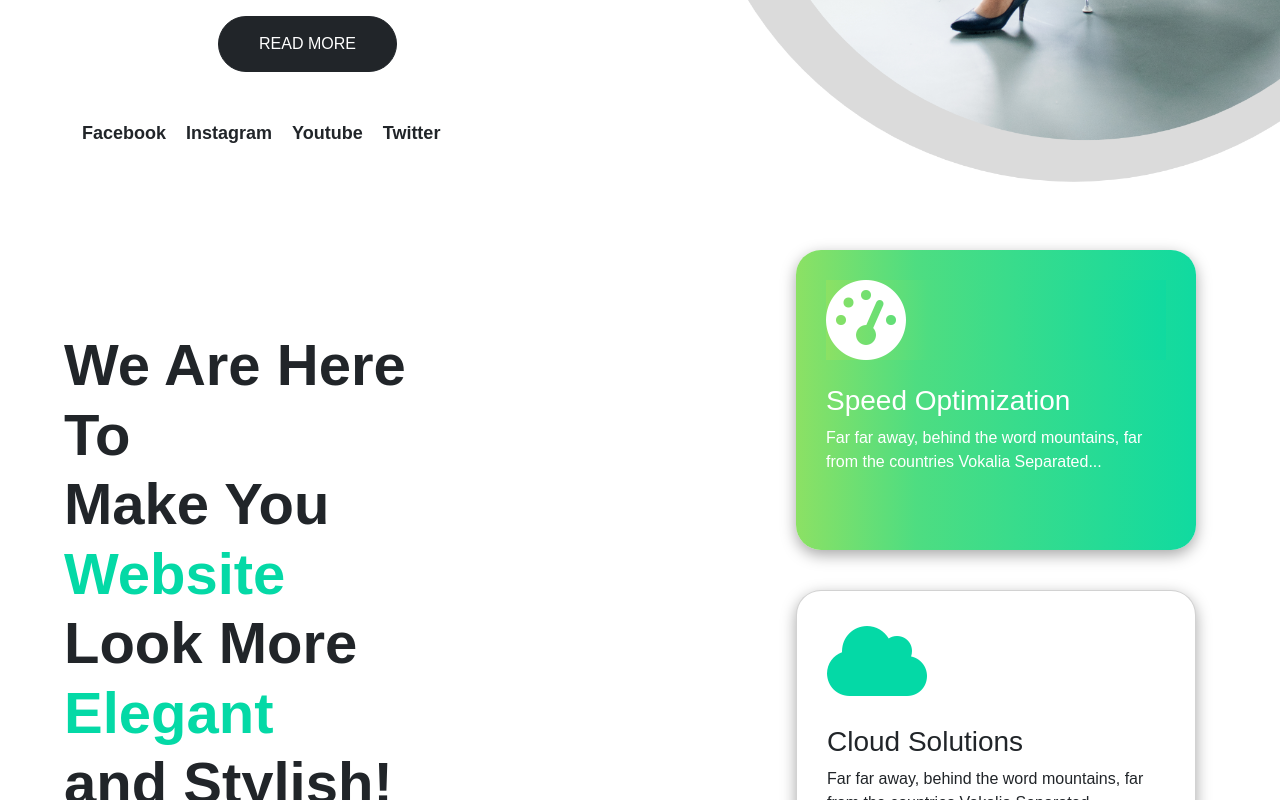
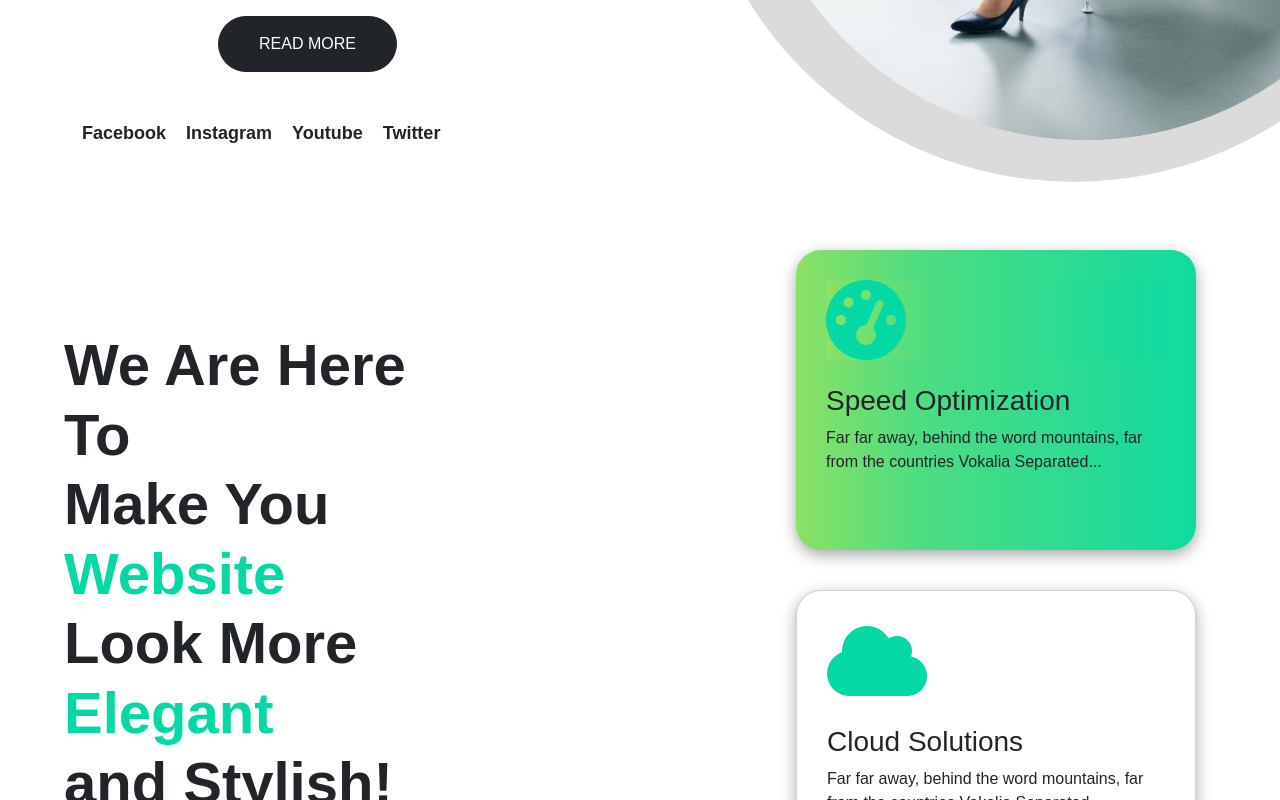
Before and after one commit to marcoregina92/proj-html-vuejs, a Vue app: page / in a window 1280 px wide. In both pictures the pointer is over the element 996 px from the left and 1148 px from the top of the page. Shown: the part 748-1548 px from the top of the page. Built offline with nearby package versions, Linux system fonts and the light colour scheme; a web font is replaced by a local one.

Commit message:
bug card

```diff
--- a/src/components/AppMain.vue
+++ b/src/components/AppMain.vue
@@ -52,8 +52,6 @@ img {
 
 .title {
     margin-top: 100px;
-    /* display: flex;
-    align-items: center; */
 }
 
 .title h1 {
--- a/src/components/MainComponent1.vue
+++ b/src/components/MainComponent1.vue
@@ -64,12 +64,16 @@ export default {
     background: linear-gradient(90deg, rgba(140, 225, 100, 1) 0%, rgba(78, 221, 129, 1) 30%, rgba(16, 218, 160, 1) 100%);
     border: 0;
     color: white;
+    transform: translateY(-20px);
+    box-shadow: 0 14px 28px rgba(0, 0, 0, 0.25), 0 10px 10px rgba(0, 0, 0, 0.22);
+    transition: all 500ms;
 }
 
 .card:hover i {
     background: linear-gradient(90deg, rgba(140, 225, 100, 1) 0%, rgba(78, 221, 129, 1) 30%, rgba(16, 218, 160, 1) 100%);
     border: 0;
     color: white;
+    transition: all 500ms;
 }
 
 h2 {
```
